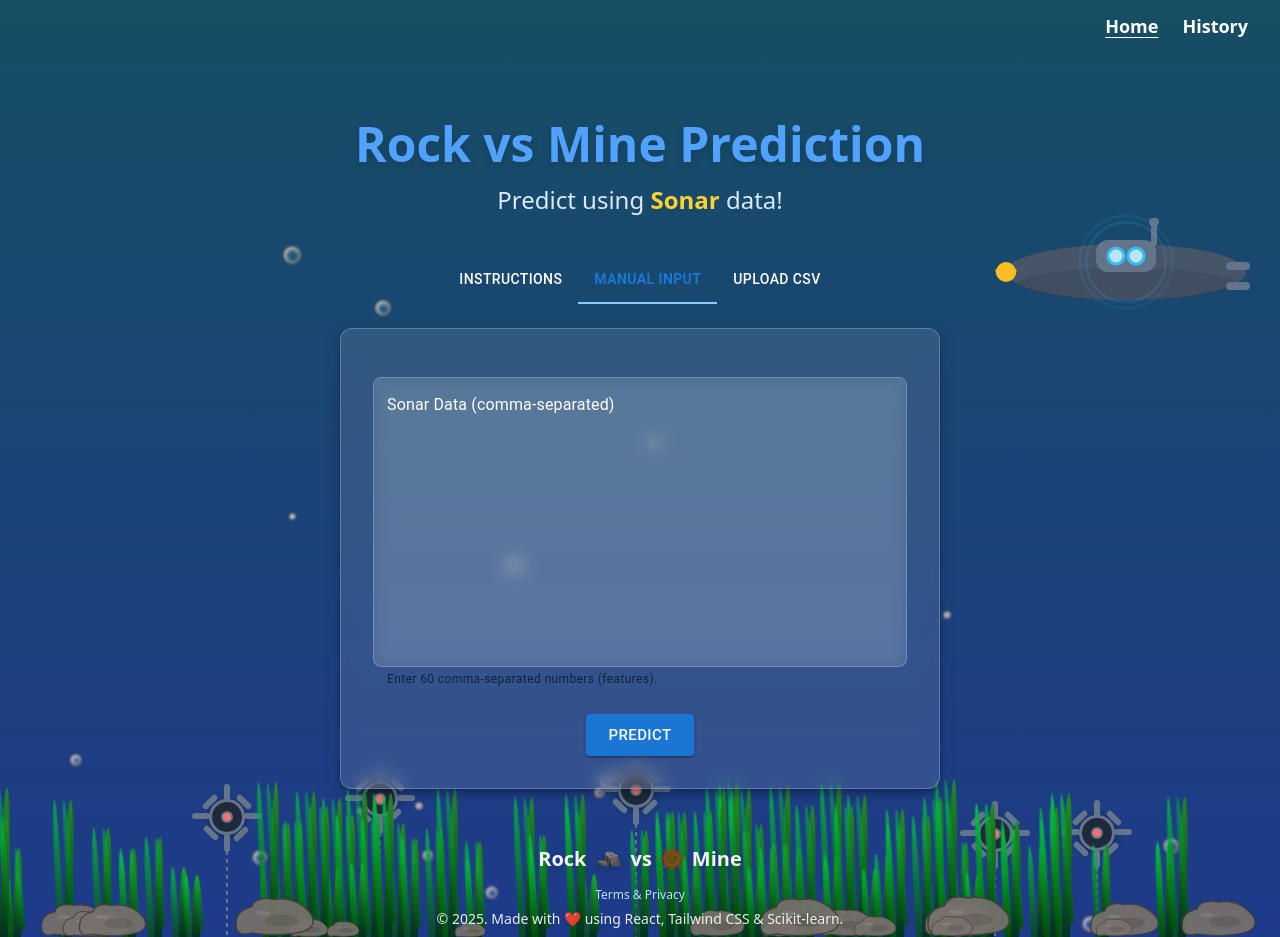
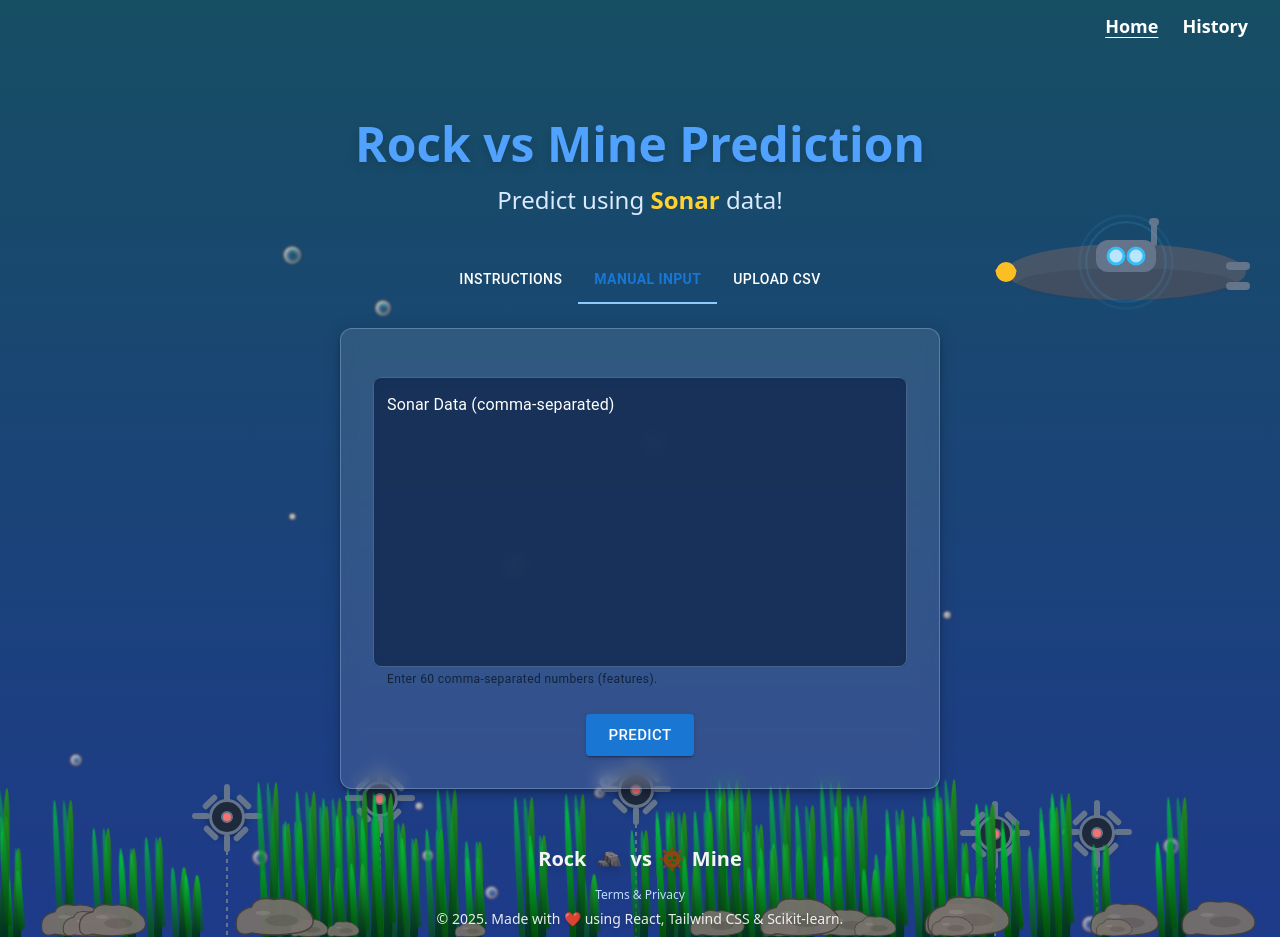
Before and after one commit to kuyrathdaro/rock-vs-mine, a React (Vite) app in the folder frontend/: page / in a window 1280 px wide. Both pictures are taken after a click on the tab "MANUAL INPUT". Built offline with nearby package versions, Linux system fonts and the light colour scheme.

Commit message:
chore: change color background of the manual input text field

```diff
--- a/frontend/src/components/ManualInput.tsx
+++ b/frontend/src/components/ManualInput.tsx
@@ -80,11 +80,13 @@ const ManualInput: React.FC = () => {
                             input: {
                                 style: {
                                     backdropFilter: "blur(8px)",
-                                    background: "rgba(255,255,255,0.10)",
+                                    background: "rgba(16, 40, 80, 0.85)",
                                     fontSize: "1.1rem",
                                     padding: "20px",
                                     color: "#fff",
                                     borderRadius: 8,
+                                    caretColor: "#90caf9",
+                                    cursor: "text",
                                 },
                             },
                             inputLabel: {
```
